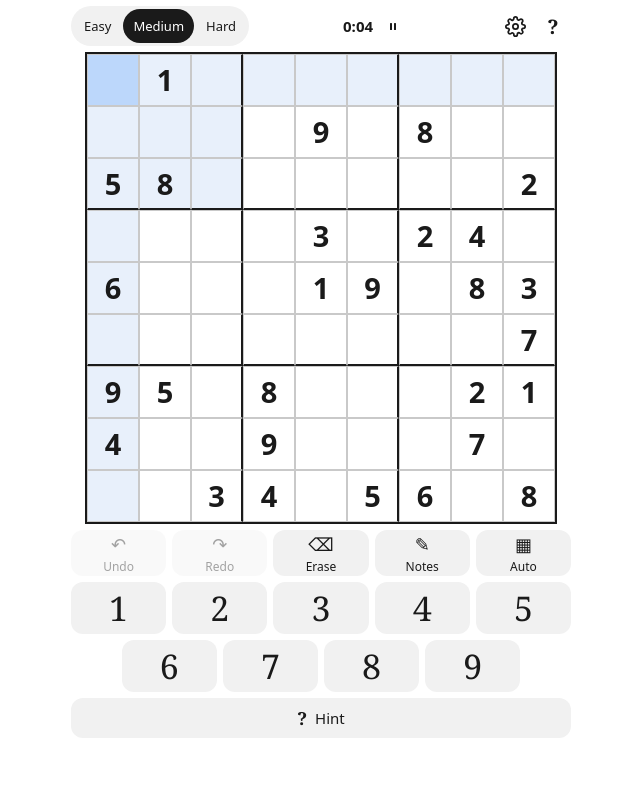
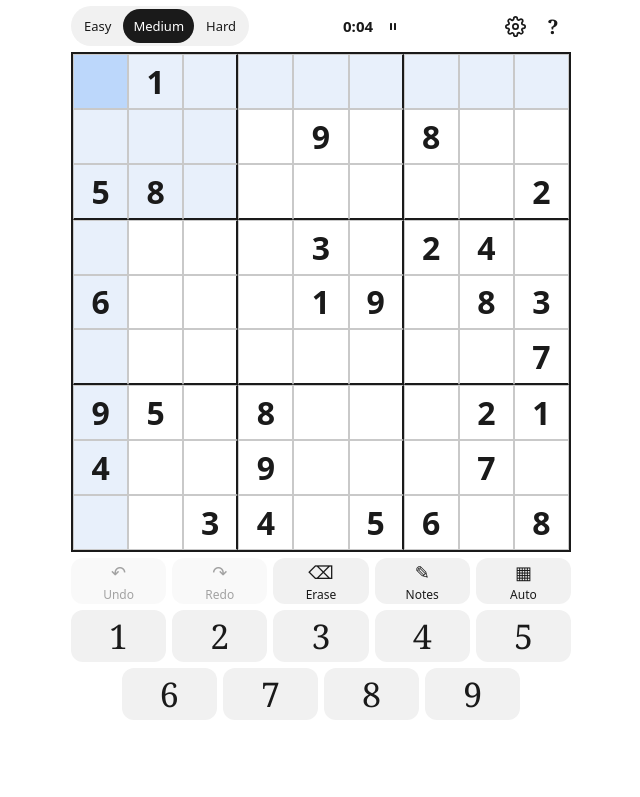
Before and after one commit to joshq00/sudoku, a website: page index.html in a window 1280 px wide. Shown: the whole page, without its empty margins (319-959 px from the left). Drawn offline with Linux system fonts and the light colour scheme.

Commit message:
Revert "Add a Hint button under the number pad"
The hint message, not a second button, belongs under the pad.

Co-Authored-By: Claude Sonnet 5.5 <noreply@anthropic.com>
Claude-Session: https://claude.ai/code/session_01USSxzJsCno7gtBj4g1c6BD

```diff
--- a/css/styles.css
+++ b/css/styles.css
@@ -663,7 +663,7 @@ h1 {
     max(
       220px,
       calc(
-        100dvh - var(--chrome) - 2 * var(--pad-h) - env(safe-area-inset-top, 0px) -
+        100dvh - 178px - 2 * var(--pad-h) - env(safe-area-inset-top, 0px) -
           env(safe-area-inset-bottom, 0px)
       )
     )
@@ -770,58 +770,3 @@ h1 {
 :root {
   --pad-h: clamp(42px, 6.5dvh, 56px);
 }
-
-/* Second hint button under the number pad, easy to reach with a thumb. */
-.hintbar {
-  width: 100%;
-  height: 40px;
-  border-radius: 12px;
-  font-size: 15px;
-  display: flex;
-  align-items: center;
-  justify-content: center;
-  gap: 8px;
-}
-.hintbar b {
-  font:
-    700 18px Georgia,
-    serif;
-}
-
-/* Size digits and notes from the board's own width (container units) and let
-   the grid rows shrink, so a short screen can never make the board taller
-   than it is wide. */
-#board {
-  container-type: inline-size;
-  grid-template-columns: repeat(9, minmax(0, 1fr));
-  grid-template-rows: repeat(9, minmax(0, 1fr));
-}
-.c {
-  min-height: 0;
-  overflow: hidden;
-  line-height: 1;
-  font-size: clamp(14px, 6.2cqw, 34px);
-}
-.n {
-  font-size: clamp(7px, 2.3cqw, 12px);
-}
-
-/* Space taken by everything except the board and the pad rows. */
-:root {
-  --chrome: 224px;
-}
-@media (max-height: 600px) {
-  :root {
-    --chrome: 196px;
-  }
-  .tools button {
-    height: 40px;
-  }
-  .hintbar {
-    height: 34px;
-  }
-  #msg {
-    min-height: 30px;
-    font-size: 12px;
-  }
-}
--- a/index.html
+++ b/index.html
@@ -54,7 +54,6 @@
         </button>
       </div>
       <div id="pad"></div>
-      <button id="hint2" class="hintbar" aria-label="Hint"><b>?</b> Hint</button>
       <div id="msg"></div>
     </div>
     <div id="menu" role="menu">
--- a/js/ui.js
+++ b/js/ui.js
@@ -108,6 +108,3 @@ document.addEventListener('keydown', (e) => {
   if (e.key === 'Escape') menuOpen(false);
 });
 $('#trim').addEventListener('click', () => menuOpen(false));
-
-// Hint button under the number pad: same action as the ? in the header.
-$('#hint2').addEventListener('click', () => $('#hint').click());
```
Also changed, not shown: tests/layout-and-settings.spec.js (+1 -22 lines).
